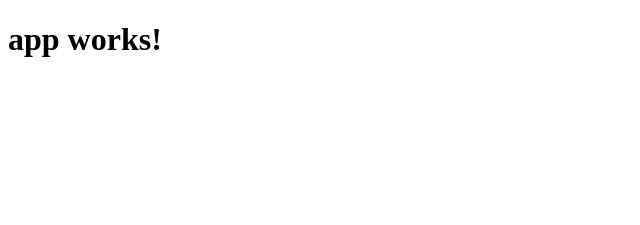
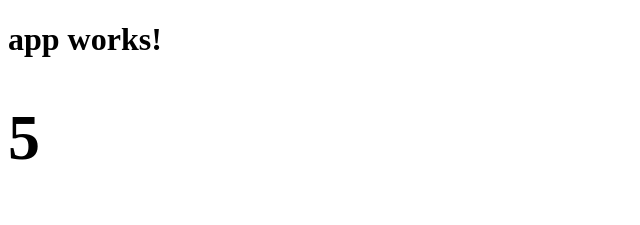
Before and after one commit to boogermanus/Tickers, an Angular app: page / in a window 1280 px wide. Shown: the top 225 px of the page, without its empty margins (0-640 px from the left). Built offline with nearby package versions, Linux system fonts and the light colour scheme.

Commit message:
app works!

```diff
--- a/src/app/app.component.html
+++ b/src/app/app.component.html
@@ -1,3 +1,4 @@
 <h1>
   {{title}}
+  <app-ticker></app-ticker>
 </h1>
--- a/src/app/app.module.ts
+++ b/src/app/app.module.ts
@@ -4,10 +4,12 @@ import { FormsModule } from '@angular/forms';
 import { HttpModule } from '@angular/http';
 
 import { AppComponent } from './app.component';
+import { TickerComponent } from './ticker/ticker.component';
 
 @NgModule({
   declarations: [
-    AppComponent
+    AppComponent,
+    TickerComponent
   ],
   imports: [
     BrowserModule,
--- /dev/null
+++ b/src/app/ticker/ticker.component.html
@@ -0,0 +1,3 @@
+<div>
+  <h1>{{ticks}}</h1>
+</div>
--- /dev/null
+++ b/src/app/ticker/ticker.component.ts
@@ -0,0 +1,25 @@
+import { Component, OnInit, OnDestroy } from '@angular/core';
+import {Subscription} from 'rxjs';
+import { Observable } from 'rxjs/Rx';
+
+@Component({
+  selector: 'app-ticker',
+  templateUrl: './ticker.component.html',
+  styleUrls: ['./ticker.component.css']
+})
+export class TickerComponent implements OnInit, OnDestroy {
+
+  constructor() { }
+  ticks:number = 0;
+  timerSubscription: Subscription;
+
+  ngOnInit() {
+    let timer = Observable.timer(2000,1000);
+    this.timerSubscription = timer.subscribe(t => this.ticks = t)
+  }
+
+  ngOnDestroy() {
+    this.timerSubscription.unsubscribe();
+  }
+
+}
```
Also changed, not shown: src/app/ticker/ticker.component.css (added), 2 other files (tests, documents, lock files or other folders).
